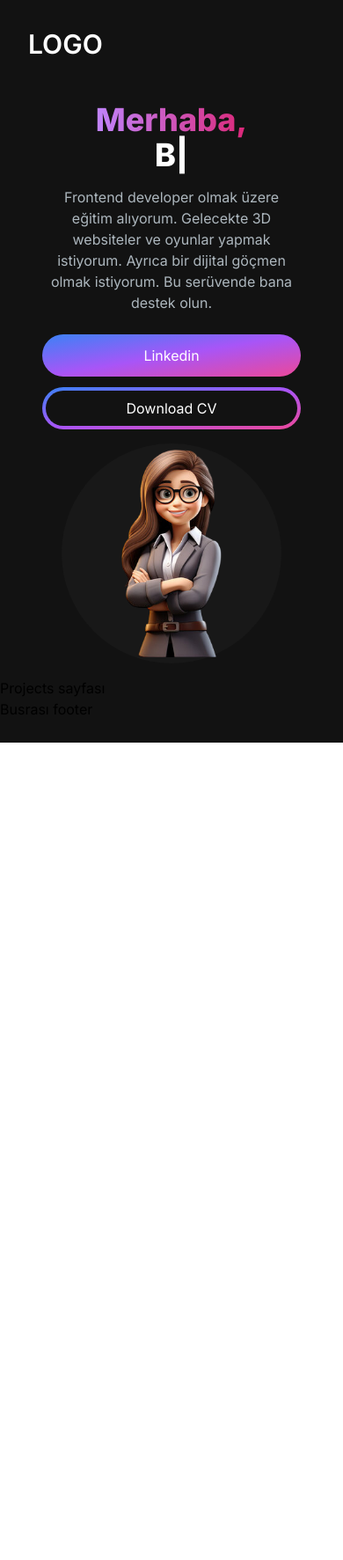
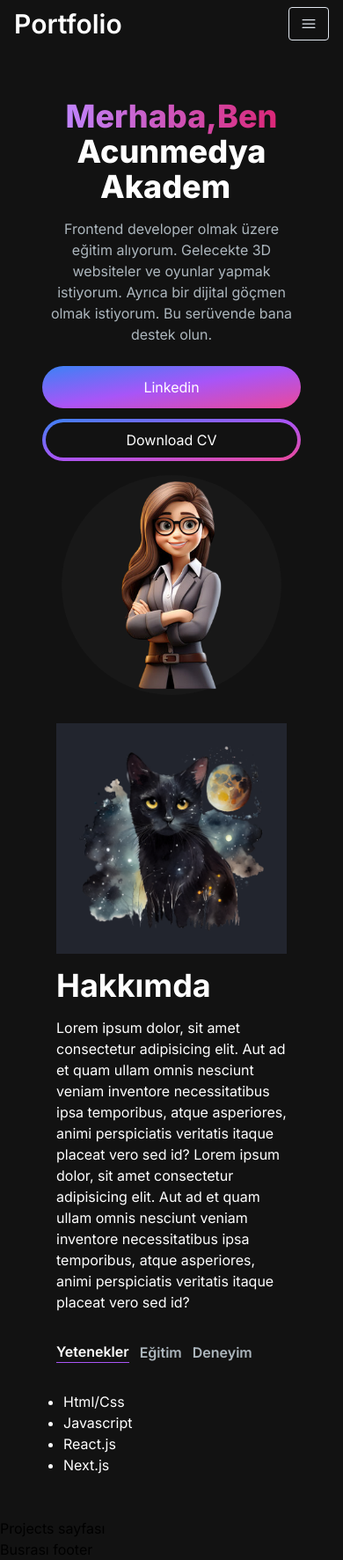
Before and after one commit to Busra-Ordu/PortfolioWebsiteWithNextJs, a Next.js app: page / in a window 390 px wide. Shown: the whole page at 88% size. Before the commit the page ends 844 px from the top, so only its background shows below. Built offline with nearby package versions, Linux system fonts and the light colour scheme.

Commit message:
about ve navbar tamamlandı

```diff
--- a/package.json
+++ b/package.json
@@ -9,6 +9,7 @@
     "lint": "next lint"
   },
   "dependencies": {
+    "@heroicons/react": "^2.1.5",
     "next": "14.2.5",
     "react": "^18",
     "react-dom": "^18",
--- /dev/null
+++ b/src/app/components/About.jsx
@@ -0,0 +1,109 @@
+"use client"
+import React, { useState, useTransition } from 'react'
+import Image from 'next/image'
+import TabButton from './TabButton';
+
+const TAB_DATA = [
+    {
+        title: "Yetenekler",
+        id:"yetenekler",
+        content: (
+            <ul className='list-disc pl-2'>
+                <li>Html/Css</li>
+                <li>Javascript</li>
+                <li>React.js</li>
+                <li>Next.js</li>
+            </ul>
+        )
+    },
+    {
+        title: "Eğitim",
+        id:"eğitim",
+        content: (
+            <ul className='list-disc pl-2'>
+                <li>Lise: Bilişim teknolojileri</li>
+                <li>Önlisans: Bilgisayar Programcılığı</li>
+                <li>Kurs: Acunmedya Akademi Frontend Uzmanlık Eğitimi</li>
+            </ul>
+        )
+    },
+    {
+        title: "Deneyim",
+        id:"deneyim",
+        content: (
+            <ul className='list-disc pl-2'>
+                <li>Staj yapmadı</li>
+            </ul>
+        )
+    }
+]
+
+const About = () => {
+    const[tab,setTab] = useState("yetenekler");
+    const[isPending,startTransition] = useTransition();
+
+    const handleTabChange = (id) => {
+        startTransition(() => {
+            setTab(id);
+
+        })
+    }
+  return (
+    <section className='text-white'>
+        <div className='md:grid md:grid-cols-2 gap-8 items-center py-8 px-4 xl:gap-16 sm:py-16 xl:px-16'>
+            <Image src="/images/kediy.png" width={500} height={500} />
+            <div className='mt-4 md:mt-0 text-left flex flex-col h-full'>
+                <h2 className='text-4xl font-bold text-white mb-4'>Hakkımda</h2>
+                <p className='text-base lg:text-lg'>
+                    Lorem ipsum dolor, sit amet consectetur adipisicing elit.
+                    Aut ad et quam ullam omnis nesciunt veniam inventore
+                    necessitatibus ipsa temporibus, atque asperiores, animi
+                    perspiciatis veritatis itaque placeat vero sed id?
+
+                    Lorem ipsum dolor, sit amet consectetur adipisicing elit.
+                    Aut ad et quam ullam omnis nesciunt veniam inventore
+                    necessitatibus ipsa temporibus, atque asperiores, animi
+                    perspiciatis veritatis itaque placeat vero sed id?
+                </p>
+                <div className='flex flex-row justify-start mt-8'>
+                    <TabButton
+                    selectTab = {() => handleTabChange("yetenekler")}
+                    active = {tab === "yetenekler"}
+                    >
+                    {" "}
+                    Yetenekler{" "}
+                    </TabButton>
+                    <TabButton
+                    selectTab = {() => handleTabChange("eğitim")}
+                    active = {tab === "eğitim"}
+                    >
+                    {" "}
+                    Eğitim{" "}
+                    </TabButton>
+
+                    <TabButton
+                    selectTab = {() => handleTabChange("deneyim")}
+                    active = {tab === "deneyim"}
+                    >
+                    {" "}
+                    Deneyim{" "}
+                    </TabButton>
+
+                    {/* <span
+                    className='mr-3 font-semibold hover:text-white
+                    text-[#ADB7BE] border-b border-purple-500'>
+                        Yetenekler
+                    </span>
+                    <span>Eğitim</span>
+                    <span>Deneyimler</span> */}
+                </div>
+                <div className='mt-8'>
+                    {TAB_DATA.find((t) => t.id === tab).content}
+                </div>
+            </div>
+        </div>
+    </section>
+  )
+}
+
+export default About
--- a/src/app/components/Hero.jsx
+++ b/src/app/components/Hero.jsx
@@ -2,6 +2,7 @@
 import React from 'react'
 import Image from 'next/image'
 import { TypeAnimation } from 'react-type-animation';
+import Link from 'next/link';
 
 const Hero = () => {
   return (
@@ -10,16 +11,16 @@ const Hero = () => {
             <div className='col-span-7 place-self-center text-center sm:text-left'>
                 <h1 className="text-white mb-4 text-4xl sm:text-5xl lg:text-6xl font-extrabold">
                     <span className='text-transparent bg-clip-text bg-gradient-to-r from-purple-400  to-pink-600  '>
-                        Merhaba, {""}
+                        Merhaba,Ben {""}
                         </span>
                         <br />
                         <TypeAnimation
                         sequence={[
-                        'Ben Büşra',
+                        ' Büşra',
                         1000,
-                        'Bir Frontend Web Developerım',
+                        'Bir Frontend Developerım',
                         1000,
-                        've bunun üzerine Acunmedya Akademide eğitim alıyorum',
+                        'Acunmedya Akademide eğitim alıyorum',
                         1000
                         ]}
                         wrapper="span"
@@ -35,7 +36,10 @@ const Hero = () => {
 
                 </p>
                 <div>
+                    <Link href="https://www.linkedin.com/in/b%C3%BC%C5%9Fraordu/">
                     <button className='px-6 py-3 w-full sm:w-fit rounded-full mr-4 bg-gradient-to-br from-blue-500 via-purple-500 to-pink-500 hover:bg-slate-200 text-white'>Linkedin</button>
+                    </Link>
+
                     <button className='px-1 py-1 w-full sm:w-fit rounded-full bg-gradient-to-br from-blue-500 via-purple-500 to-pink-500 hover:bg-slate-800 text-white  mt-3'>
                         <span className='block bg-[#121212] hover:bg-slate-800 rounded-full px-5 py-2'>Download CV</span>
                         </button>
--- /dev/null
+++ b/src/app/components/MenuOverlay.jsx
@@ -0,0 +1,17 @@
+import React from 'react'
+import NavLink from './NavLink'
+const MenuOverlay = ({links}) => {
+  return (
+    <ul className='flex flex-col py-4 items-center'>
+        {
+            links.map((link,index) => (
+                <li key={index}>
+                    <NavLink href={link.path} title={link.title}/>
+                </li>
+        ))
+        }
+        </ul>
+  )
+}
+
+export default MenuOverlay
--- a/src/app/components/Navbar.jsx
+++ b/src/app/components/Navbar.jsx
@@ -1,6 +1,9 @@
+"use client"
 import Link from 'next/link'
-import React from 'react'
+import React, { useState } from 'react'
 import NavLink from './NavLink'
+import {Bars3Icon, XMarkIcon,} from "@heroicons/react/24/solid"
+import MenuOverlay from './MenuOverlay'
 
 const navLinks = [
     {
@@ -23,12 +26,33 @@ const navLinks = [
 
 
 const Navbar = () => {
+    const [navbarOpen,setNavbarOpen] = useState(false)
   return (
-    <nav>
-      <div className='flex flex-wrap items-center justify-between mx-auto p-8'>
-        <Link href={'/'} className='text-3xl md:text-5xl text-white font-semibold'>
-        LOGO
+    <nav className='fixed top-0 left-0 right-0 z-10 bg-[#121212] bg-opacity-100'>
+      <div className='flex flex-wrap items-center justify-between mx-auto px-4 py-2'>
+        <Link
+        href={'/'}
+        className='text-3xl md:text-5xl text-white font-semibold'>
+        Portfolio
         </Link>
+        <div className=' mobile-menu block md:hidden'>
+            {
+                navbarOpen ? (
+                    <button
+                    onClick={() => setNavbarOpen(!navbarOpen)}
+                    className='flex items-center px-3 py-2 border rounded border-slate-200 text-slate-200 hover:text-white hover:border-white'>
+                    <XMarkIcon className='h-5 w-5'/>
+                </button>
+                ): (
+
+                <button
+                onClick={() => setNavbarOpen(!navbarOpen)}
+                className='flex items-center px-3 py-2 border rounded border-slate-200 text-slate-200 hover:text-white hover:border-white'>
+                    <Bars3Icon className='h-5 w-5'/>
+                </button>
+                )
+            }
+        </div>
         <div className='menu hidden md:block md:w-auto' id='navbar'>
           <ul className='flex p-4 md:p-0 md:flex-row md:space-x-8 mt-0'>
             {
@@ -41,6 +65,7 @@ const Navbar = () => {
           </ul>
         </div>
       </div>
+      {navbarOpen ? <MenuOverlay links={navLinks}/> : null}
     </nav>
   )
 }
--- /dev/null
+++ b/src/app/components/TabButton.jsx
@@ -0,0 +1,16 @@
+import React from 'react'
+
+const TabButton = ({active,selectTab,children}) => {
+    const buttonClasses = active
+    ? "text-white border-b border-purple-500"
+    : "text-[#ADB7BE]"
+  return (
+    <button onClick={selectTab}>
+        <p className={`mr-3 font-semibold hover:text-white ${buttonClasses}`}>
+        {children}
+        </p>
+    </button>
+  )
+}
+
+export default TabButton
--- a/src/app/page.js
+++ b/src/app/page.js
@@ -3,13 +3,15 @@ import Hero from "./components/Hero";
 import Navbar from "./components/Navbar";
 import Projects from "./components/Projects";
 import Footer from "./components/Footer";
+import About from "./components/About";
 
 export default function Home() {
   return (
     <main className="flex min-h-screen flex-col bg-[#121212] ">
       <Navbar/>
-      <div class="container mx-auto px-12 py-4">
+      <div class="container mt-24 mx-auto px-12 py-4">
       <Hero/>
+      <About/>
       </div>
       <Projects/>
       <Footer/>
```
Also changed, not shown: public/images/kediy.png (added), 1 other file (tests, documents, lock files or other folders).
